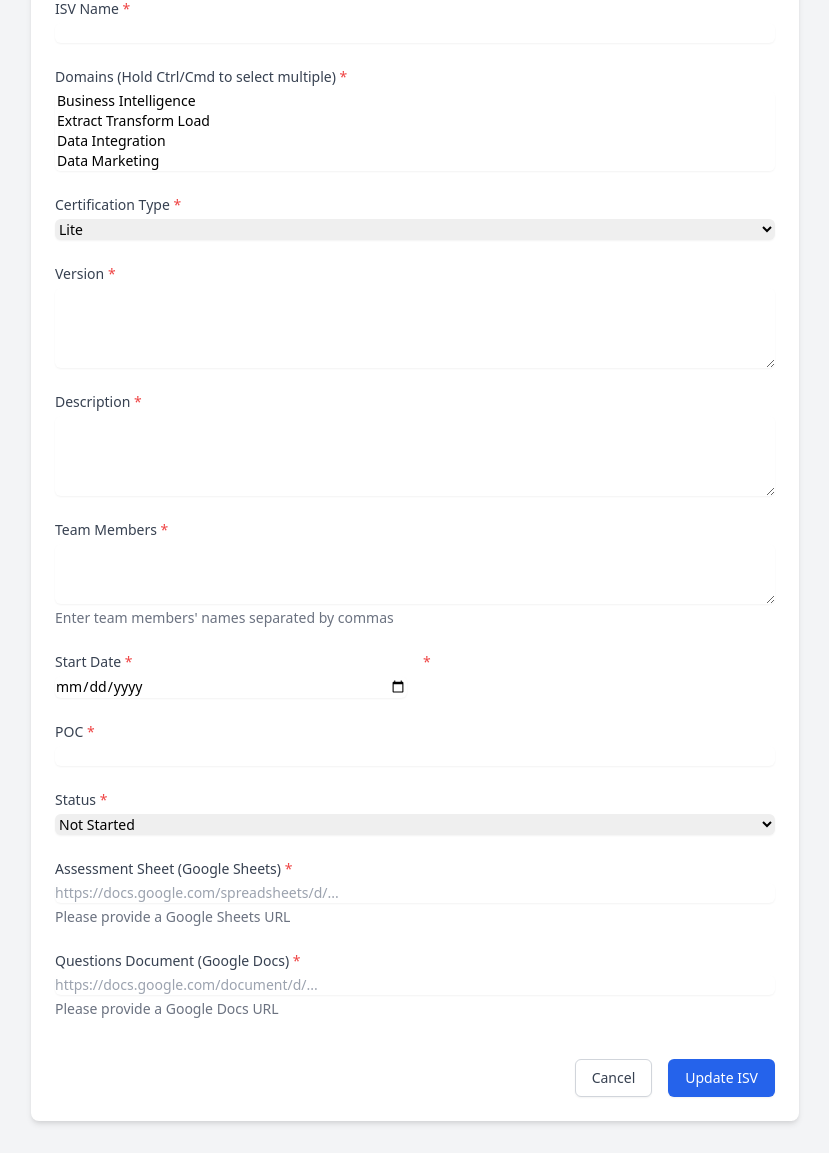
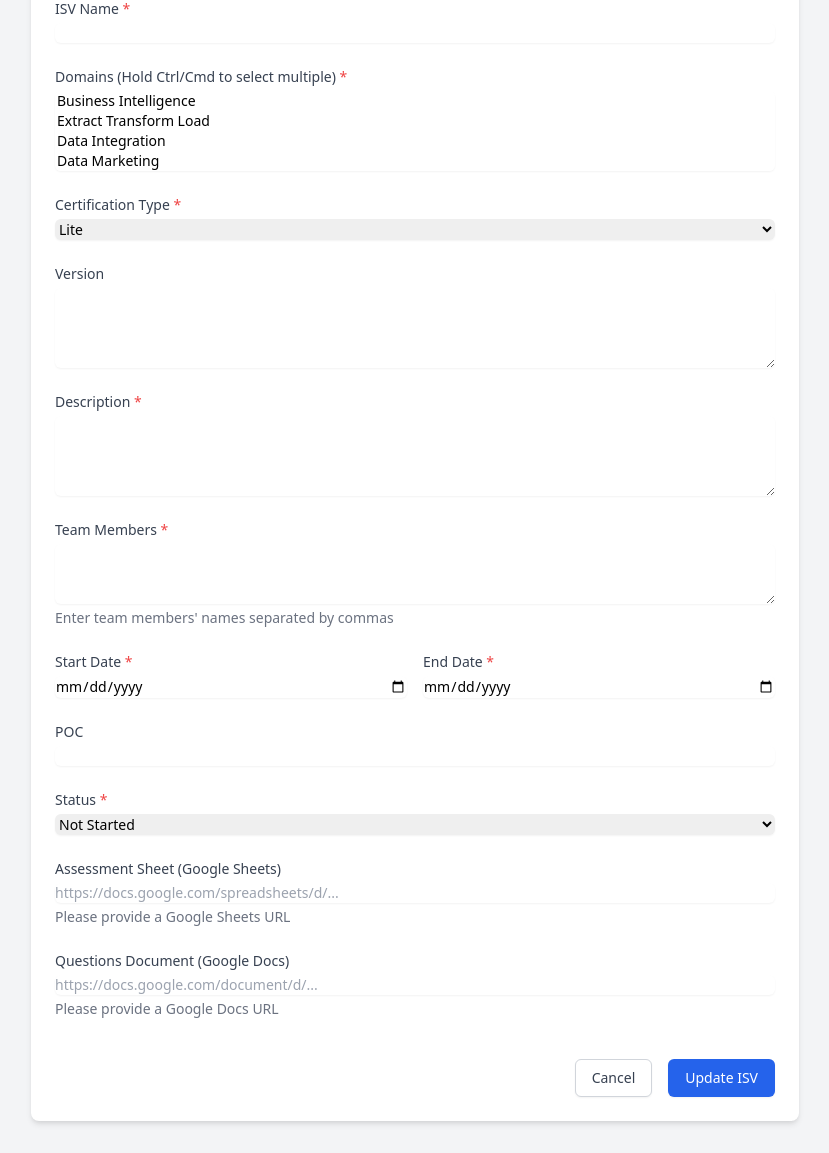
Before and after one commit to raheelkumar/gbq_app_v2, a Flask app: template templates/edit_isv.html in a window 1280 px wide. Shown: the part 201-1354 px from the top of the page, without its empty margins (225-1054 px from the left). Run offline with Flask 3, Linux system fonts and the light colour scheme; the template is opened without the code that fills it: values that come from a table or form of the project are taken from there, others are empty.

Commit message:
Removed Version, POC and Link Validation from the edit isv section

```diff
--- a/forms.py
+++ b/forms.py
@@ -57,6 +57,7 @@
     ])
 
     start_date = DateField('Start Date', validators=[DataRequired()])
+    end_date = DateField('End Date', validators=None)
 
     poc = StringField('POC', validators=[
         Length(max=100)
@@ -64,8 +65,8 @@
 
     status = SelectField('Status',
                         choices=[
-                            ('not_started', 'Not Started'),
-                            ('in_progress', 'In Progress'),
+                            ('not started', 'Not Started'),
+                            ('in progress', 'In Progress'),
                             ('completed', 'Completed')
                         ],
                         validators=[DataRequired()]
--- a/templates/edit_isv.html
+++ b/templates/edit_isv.html
@@ -5,7 +5,6 @@
 <div class="max-w-3xl mx-auto">
     <div class="mb-8">
         <h1 class="text-3xl font-bold text-gray-900">Edit ISV: {{ isv_name }}</h1>
-<!--        <p class="mt-2 text-gray-600">Sr. No: {{ sr_no }}</p>-->
     </div>
 
     <div class="bg-white rounded-lg shadow-md p-6">
@@ -54,11 +53,10 @@
                 {% endif %}
             </div>
 
-            <!-- Version -->
+            <!-- Version (Optional) -->
             <div>
                 <label for="{{ form.version.id }}" class="block text-sm font-medium text-gray-700">
                     {{ form.version.label }}
-                    <span class="text-red-500">*</span>
                 </label>
                 {{ form.version(class="mt-1 block w-full rounded-md border-gray-300 shadow-sm focus:border-blue-500 focus:ring-blue-500 sm:text-sm", rows="4") }}
                 {% if form.version.errors %}
@@ -68,7 +66,7 @@
                 {% endif %}
             </div>
 
-            <!-- Version Description -->
+            <!-- Description -->
             <div>
                 <label for="{{ form.description.id }}" class="block text-sm font-medium text-gray-700">
                     {{ form.description.label }}
@@ -128,11 +126,10 @@
                 </div>
             </div>
 
-            <!-- POC -->
+            <!-- POC (Optional) -->
             <div>
                 <label for="{{ form.poc.id }}" class="block text-sm font-medium text-gray-700">
                     {{ form.poc.label }}
-                    <span class="text-red-500">*</span>
                 </label>
                 {{ form.poc(class="mt-1 block w-full rounded-md border-gray-300 shadow-sm focus:border-blue-500 focus:ring-blue-500 sm:text-sm") }}
                 {% if form.poc.errors %}
@@ -156,11 +153,10 @@
                 {% endif %}
             </div>
 
-            <!-- Assessment Sheet -->
+            <!-- Assessment Sheet (Optional) -->
             <div>
                 <label for="{{ form.assessment_sheet.id }}" class="block text-sm font-medium text-gray-700">
                     {{ form.assessment_sheet.label }}
-                    <span class="text-red-500">*</span>
                 </label>
                 {{ form.assessment_sheet(class="mt-1 block w-full rounded-md border-gray-300 shadow-sm focus:border-blue-500 focus:ring-blue-500 sm:text-sm",
                                        placeholder="https://docs.google.com/spreadsheets/d/...") }}
@@ -172,11 +168,10 @@
                 <p class="mt-1 text-sm text-gray-500">Please provide a Google Sheets URL</p>
             </div>
 
-            <!-- Questions Document -->
+            <!-- Questions Document (Optional) -->
             <div>
                 <label for="{{ form.questions_doc.id }}" class="block text-sm font-medium text-gray-700">
                     {{ form.questions_doc.label }}
-                    <span class="text-red-500">*</span>
                 </label>
                 {{ form.questions_doc(class="mt-1 block w-full rounded-md border-gray-300 shadow-sm focus:border-blue-500 focus:ring-blue-500 sm:text-sm",
                                      placeholder="https://docs.google.com/document/d/...") }}
@@ -221,7 +216,6 @@
     }
 
     function addError(element, message) {
-        // Remove any existing error for this element
         const existingError = element.parentNode.querySelector('.validation-error');
         if (existingError) {
             existingError.remove();
@@ -253,7 +247,6 @@
 
         if (hasError) {
             e.preventDefault();
-            // Scroll to first error
             const firstError = document.querySelector('.validation-error');
             if (firstError) {
                 firstError.scrollIntoView({ behavior: 'smooth', block: 'center' });
@@ -261,7 +254,6 @@
         }
     });
 
-    // Add instant validation on blur
     assessmentSheet.addEventListener('blur', function() {
         if (this.value && !validateGoogleSheet(this.value)) {
             addError(this, 'Please provide a valid Google Sheets URL');
```
